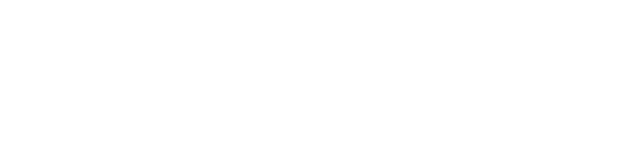
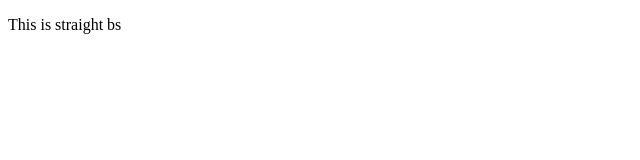
Before and after one commit to K-nicholas29/Website, a plain HTML site: page index.html in a window 1280 px wide. Shown: the whole page, without its empty margins (0-640 px from the left). Drawn offline with Linux system fonts and the light colour scheme.

Commit message:
Update index.html

```diff
--- a/index.html
+++ b/index.html
@@ -6,6 +6,7 @@
   <meta name="viewport" content="width=device-width, initial-scale=1.0">
   <title>This some bs</title>
 </head>
+  <p>This is straight bs</p>
 <body>
 
 </body>
```
